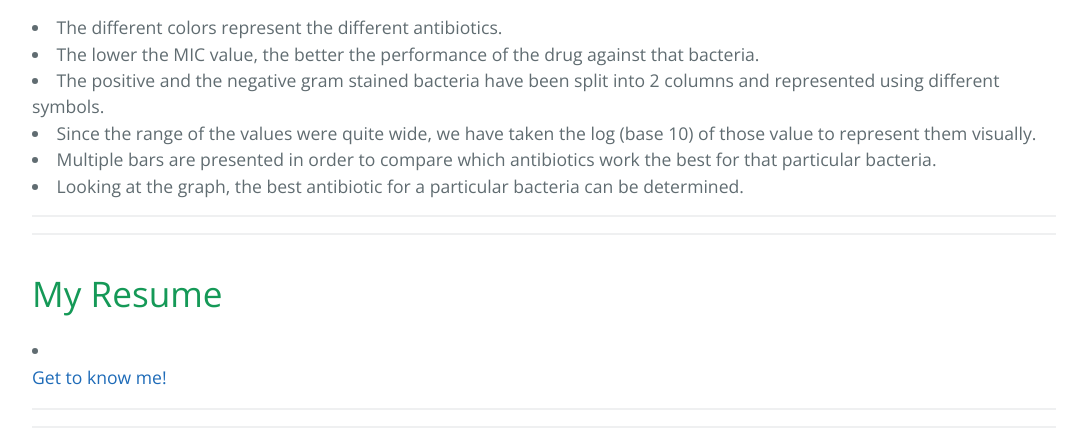
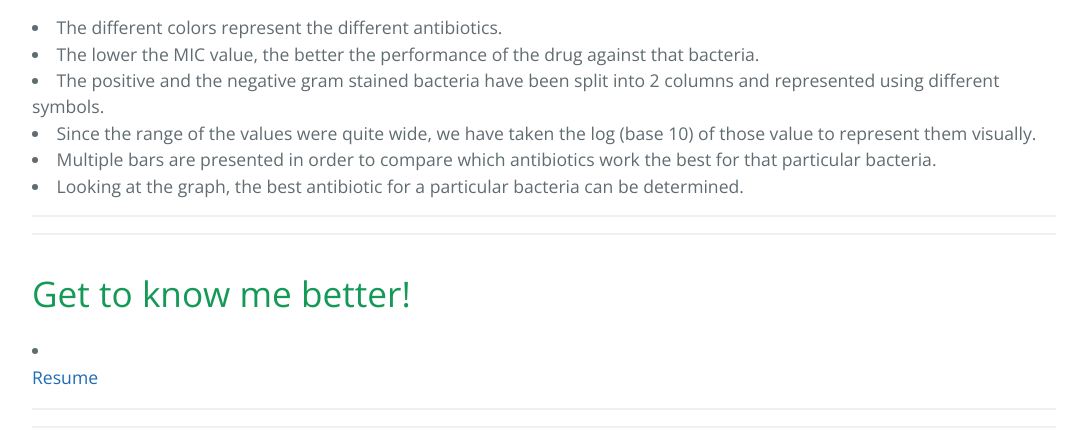
Before and after one commit to kunalseth/kunalseth.github.io, a plain HTML site: page index.html in a window 1280 px wide. Shown: the part 6481-6925 px from the top of the page, without its empty margins (96-1183 px from the left). Drawn offline with nearby package versions, Linux system fonts and the light colour scheme.

Commit message:
Title change

```diff
--- a/index.html
+++ b/index.html
@@ -159,10 +159,10 @@ li a.hovertest:hover:not(.active) {
 <section id="resume" class="main-content">
 
     <p>
-    <H1>My Resume</H1>
+    <H1>Get to know me better!</H1>
 
     <p><a href="documents/KunalSeth-Resume.pdf" download>
-  <li><h4>Get to know me!</h4>
+  <li><h4>Resume</h4>
   </a></p>
 
   <HR><HR>
```
